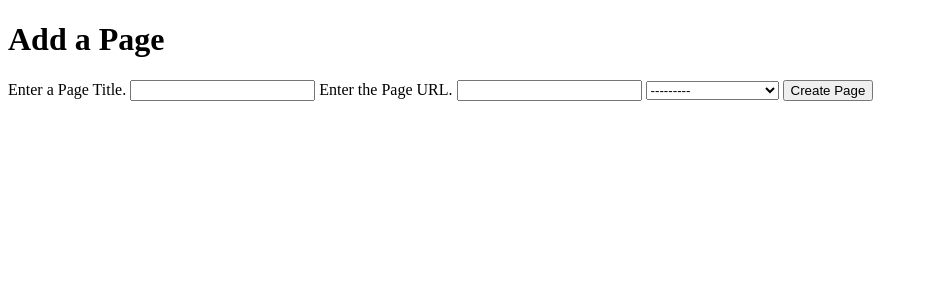
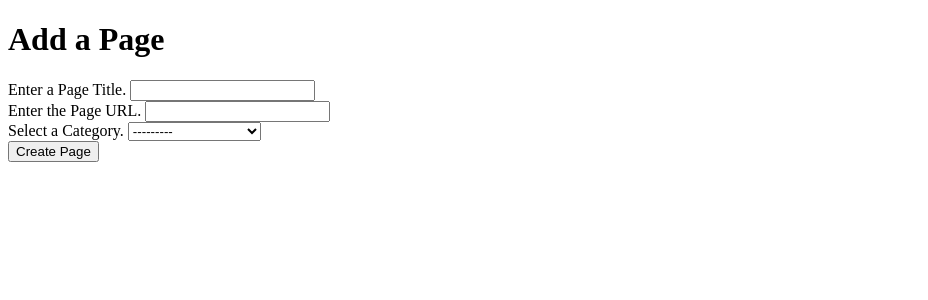
Before and after one commit to sigbikes/rango, a Django app: page /rango/add_page/ in a window 1280 px wide. Shown: the top 300 px of the page, without its empty margins (0-928 px from the left). Run offline with Django 3.2, Linux system fonts and the light colour scheme; data comes from the database, SQL or seed files in the repository; both versions use the stored data as it was after the commit.

Commit message:
07/21/2016 - JTS - Prettified page_form (slightly)

```diff
--- a/tango_django_project/rango/forms.py
+++ b/tango_django_project/rango/forms.py
@@ -27,7 +27,7 @@
     title = forms.CharField(max_length = 128, help_text = "Enter a Page Title.")
     url = forms.URLField(max_length = 200, help_text = "Enter the Page URL.", widget = TextInput)
     views = forms.IntegerField(widget = forms.HiddenInput(), initial = 50)
-    category = forms.ModelChoiceField(queryset = Category.objects.all(), to_field_name = 'name')
+    category = forms.ModelChoiceField(queryset = Category.objects.all(), help_text = "Select a Category.")
 
     #category_id =
     class Meta:
--- a/tango_django_project/templates/rango/add_page.html
+++ b/tango_django_project/templates/rango/add_page.html
@@ -15,6 +15,7 @@
           {{ field.errors }}
           {{ field.help_text }}
           {{ field }}
+        </br>
         {% endfor %}
         <input type = "submit" name = "submit" value = "Create Page"/>
       </form>
```
Also changed, not shown: tango_django_project/db.sqlite3.
